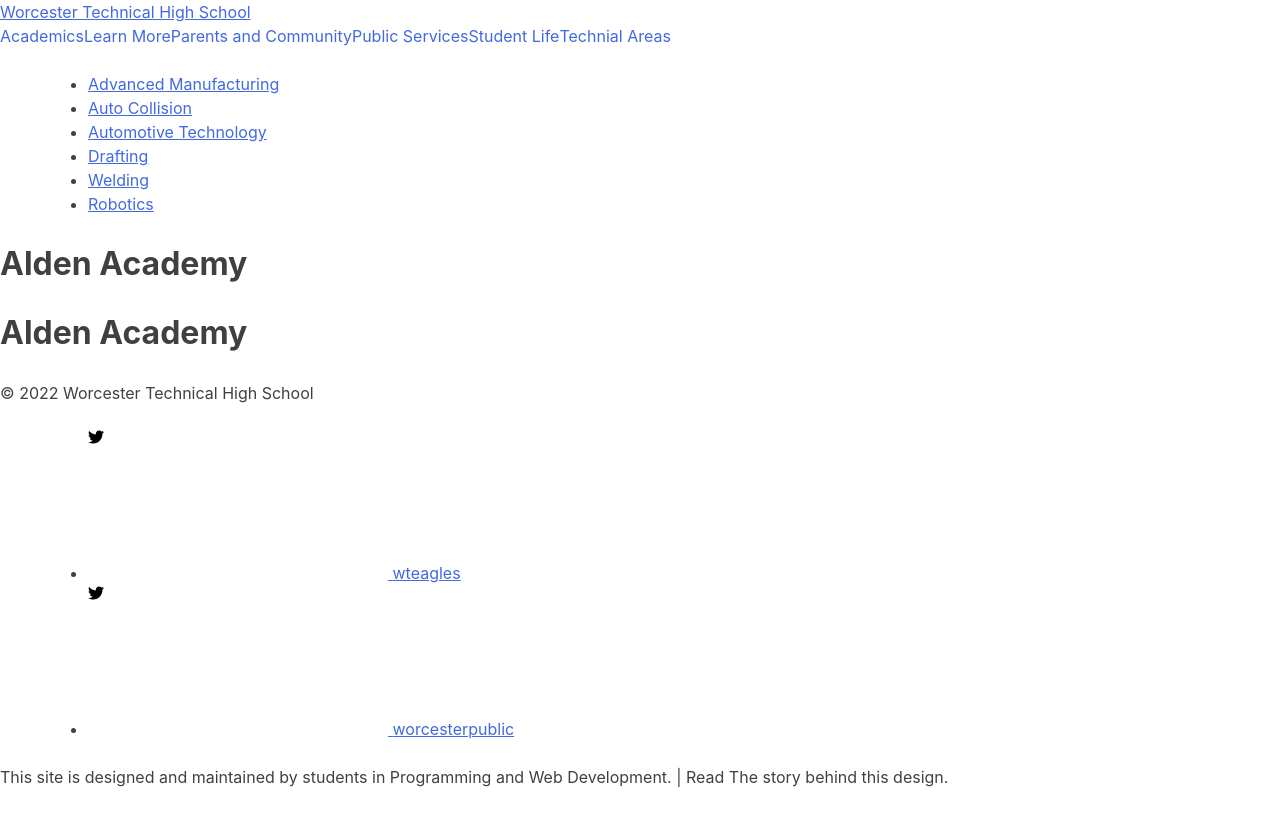
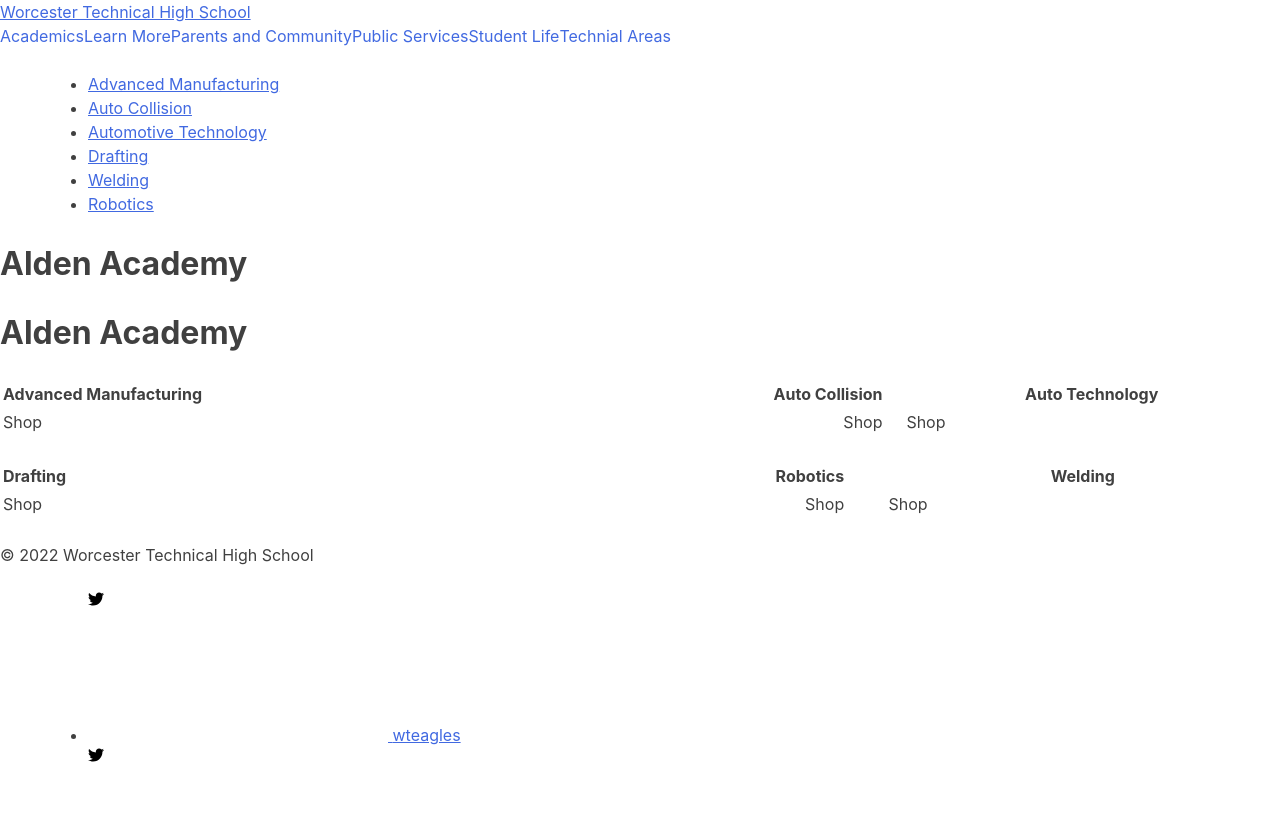
Before and after one commit to worcestertechnicalhighschool/techhigh.us, a Jekyll site: the page built from _technical_areas/alden-academy.md, in a window 1280 px wide. Shown: the top 816 px of the page. Built offline with Jekyll 4.4.1, drawn with Linux system fonts in a browser that asks for light colours; grey boxes are pictures that could not be loaded.

Commit message:
alden tabke

```diff
--- a/_technical_areas/alden-academy.md
+++ b/_technical_areas/alden-academy.md
@@ -4,3 +4,11 @@
 date: 2022-11-5
 ---
 # Alden Academy
+
+| Advanced Manufacturing || Auto Collision || Auto Technology|
+| :---                   ||     :---:      ||            ---:|
+| Shop                   ||Shop            || Shop           |
+
+| Drafting || Robotics || Welding|
+| :---     ||  :----:  ||    ---:|
+| Shop     ||Shop      ||    Shop|
```
